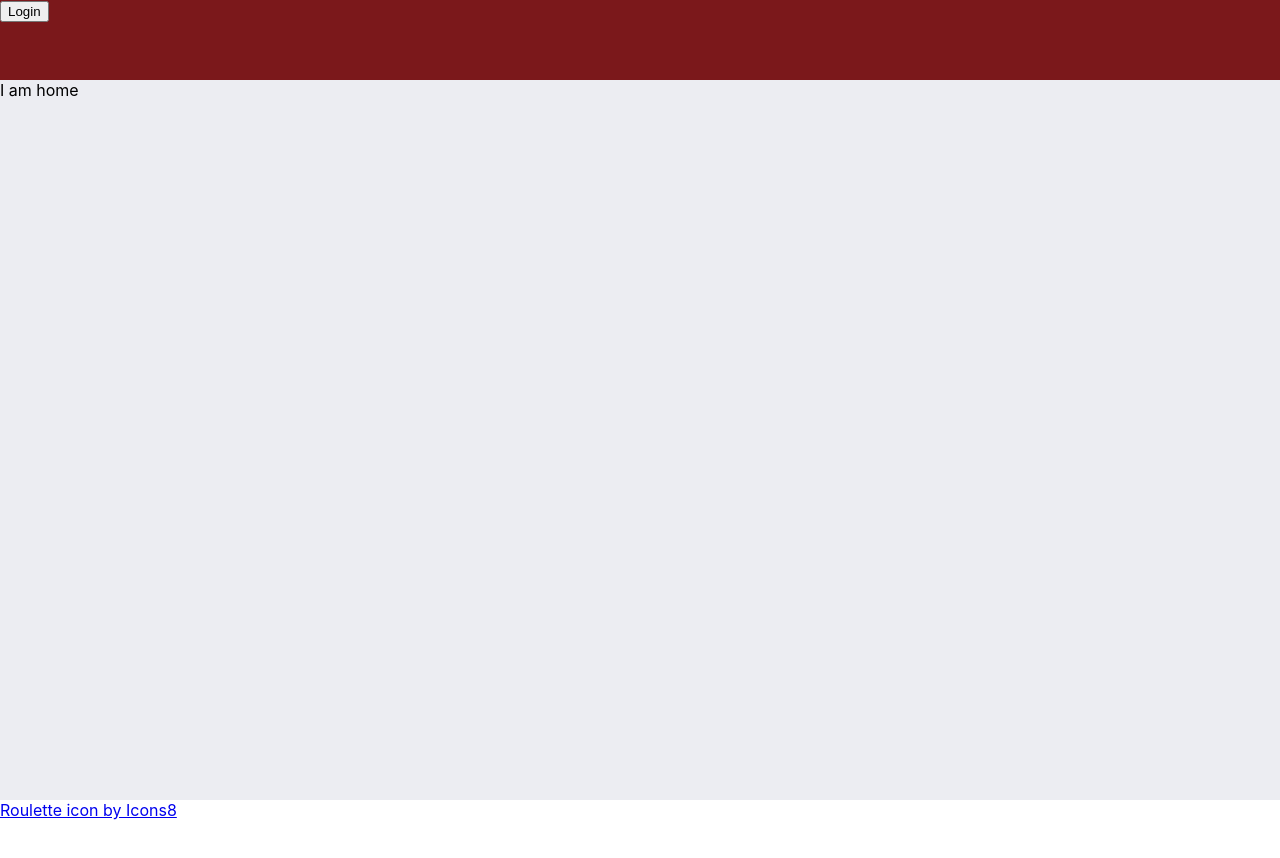
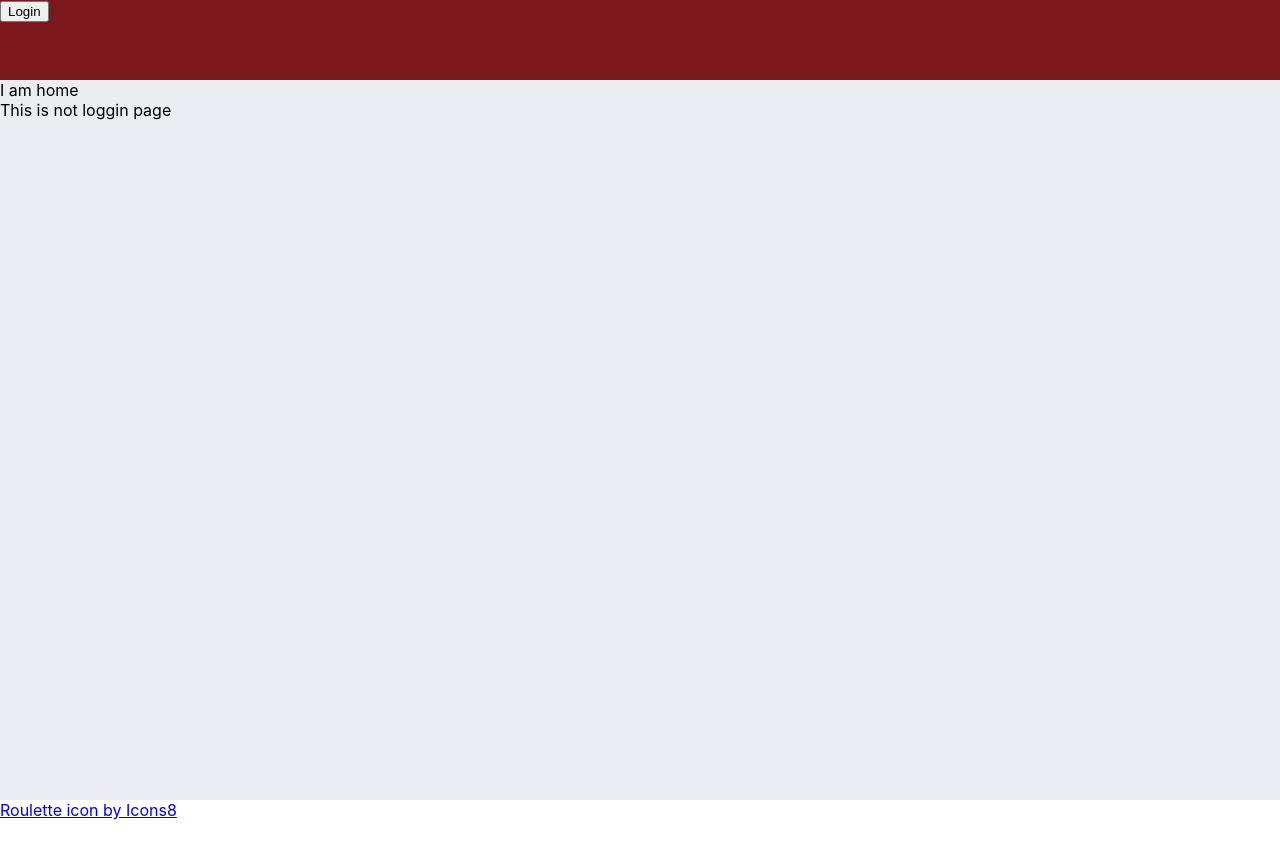
Before and after one commit to ffey23/movie-roulette, a React (Create React App) app: page / in a window 1280 px wide. Shown: the top 858 px of the page. Built offline with nearby package versions, Linux system fonts and the light colour scheme; no server answers.

Commit message:
adds RouletteMovieList on Home page when logged in and adds PropTypes to home page

```diff
--- a/src/pages/Home.js
+++ b/src/pages/Home.js
@@ -1,10 +1,12 @@
 import React, {useState} from 'react';
-import { connect } from 'react-redux'
+import { connect } from 'react-redux';
+import PropTypes from 'prop-types';
 import { login } from '../utilities/auth';
 import { startLoading, finishLoading} from '../redux/loading/actions';
 import { Redirect } from 'react-router-dom';
+import RouletteMovieList from '../containers/RouletteMovieList/RouletteMovieList';
 
-const Home = ({location, fetchingTokenStart, fetchingTokenFinish }) => {
+const HomeWrapper = ({location, fetchingTokenStart, fetchingTokenFinish, loggedIn }) => {
 
     const [navigation, setNavigation] = useState(null);
     const requestToken = window.localStorage.getItem('request_token');
@@ -33,8 +35,27 @@ const Home = ({location, fetchingTokenStart, fetchingTokenFinish }) => {
             {
                 navigation && <Redirect to={navigation} />
             }
+            {
+                loggedIn ? (
+                    <div>
+                        <RouletteMovieList />
+                    </div>
+
+                ) :
+                (
+                    <div>
+                        This is not loggin page
+                    </div>
+                )
+            }
         </div>
     )
+}
+
+const mapStateToProps = state => {
+    return {
+      loggedIn: state.auth.loggedIn,
+    }
 }
 
 const mapDispatchToProps = dispatch => {
@@ -42,11 +63,17 @@ const mapDispatchToProps = dispatch => {
       fetchingTokenStart: () => dispatch(startLoading(true, 'Fetching access token')),
       fetchingTokenFinish: () => dispatch(finishLoading()),
     }
-  }
+}
 
-  const HomeConnected = connect(
-      null,
-      mapDispatchToProps,
-  )(Home);
+HomeWrapper.propTypes = {
+    loggedIn: PropTypes.bool,
+    fetchingTokenStart: PropTypes.func,
+    fetchingTokenFinish: PropTypes.func,
+}
 
-export default HomeConnected;
+const Home = connect(
+    mapStateToProps,
+    mapDispatchToProps,
+)(HomeWrapper);
+
+export default Home;
```
